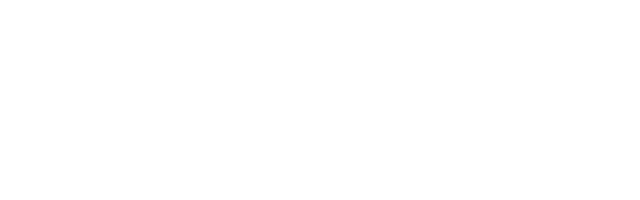
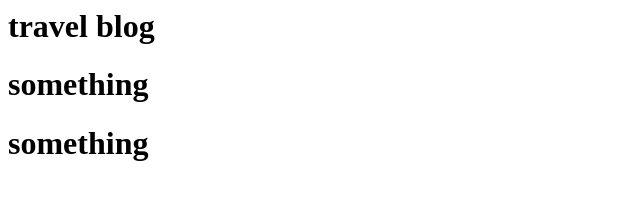
Before and after one commit to fredolivesantos/cssproject, a plain HTML site: page index.html in a window 1280 px wide. Shown: the whole page, without its empty margins (0-640 px from the left). Drawn offline with Linux system fonts and the light colour scheme.

Commit message:
Added top carousel

```diff
--- a/index.html
+++ b/index.html
@@ -3,9 +3,17 @@
     <meta charset="UTF-8">
     <meta http-equiv="X-UA-Compatible" content="IE=edge">
     <meta name="viewport" content="width=device-width, initial-scale=1.0">
-    <title>CssProject</title>
+    <title>travelblog</title>
 </head>
+
 <body>
+    <!-- top carousel -->
+    <div class="carousel">
 
+        <div class="item1"><h1>travel blog</h1></div>
+        <div class="item2"><h1>something</h2></div>
+        <div class="item3"><h1>something</h1></div>
+
+    </div>
 </body>
 </html>
```
